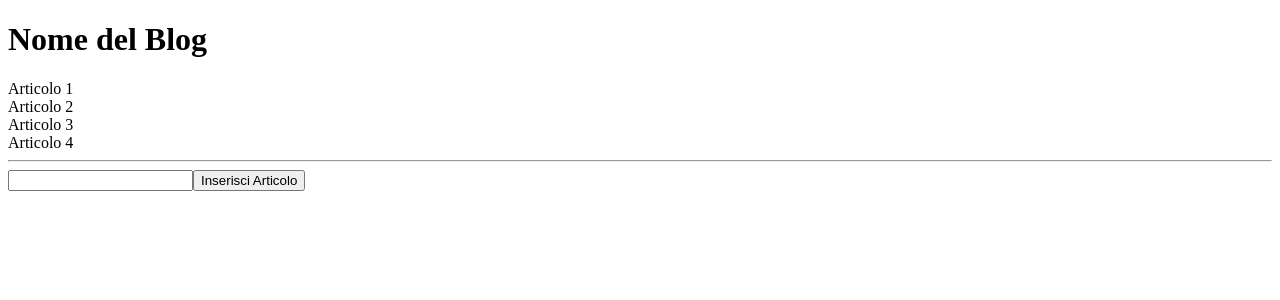
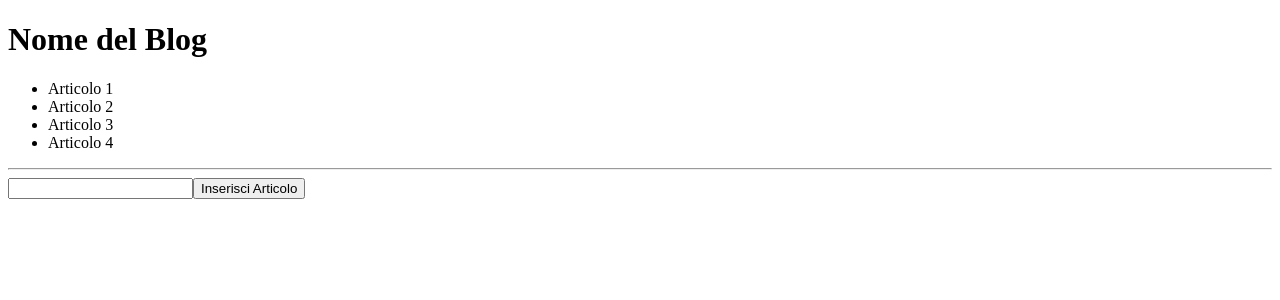
Before and after one commit to lorenzosalti/react-form, a React app: page / in a window 1280 px wide. Shown: the top 300 px of the page. Built offline with nearby package versions, Linux system fonts and the light colour scheme; the HTML template or start-up script is replaced by a standard one.

Commit message:
feat: articles are list items

```diff
--- a/src/App.jsx
+++ b/src/App.jsx
@@ -18,7 +18,9 @@ function App() {
     <>
       <h1>Nome del Blog</h1>
 
-      {articlesList.map((article, i) => <div key={i}>{article}</div>)}
+      <ul>
+        {articlesList.map((article, i) => <li key={i}>{article}</li>)}
+      </ul>
 
       <hr />
 
```
